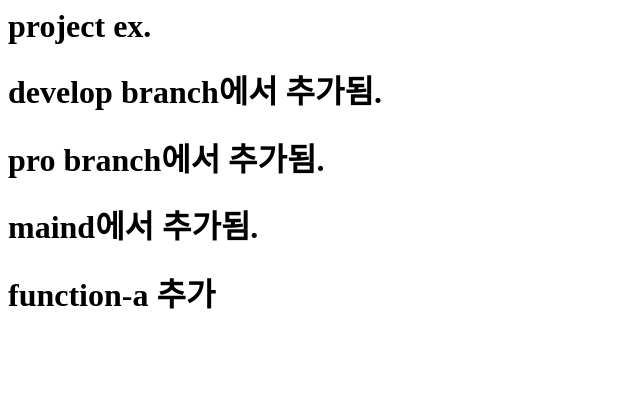
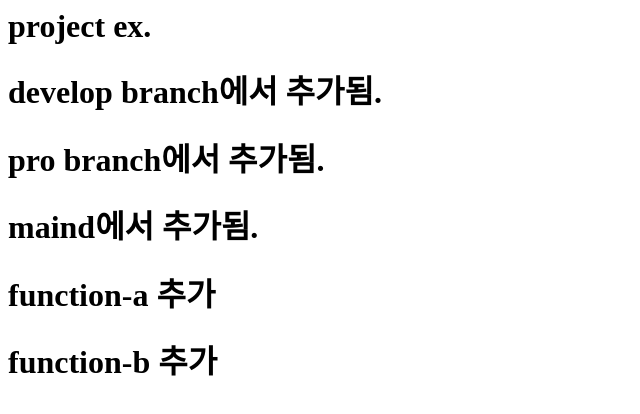
Before and after one commit to wechang123/git_project, a plain HTML site: page index.html in a window 1280 px wide. Shown: the whole page, without its empty margins (0-640 px from the left). Drawn offline with Linux system fonts and the light colour scheme.

Commit message:
function-b

```diff
--- a/index.html
+++ b/index.html
@@ -14,5 +14,6 @@
 
         <h1>function-a 추가</h1>
 
+        <h1>function-b 추가</h1>
     </body>
 </html>
```
